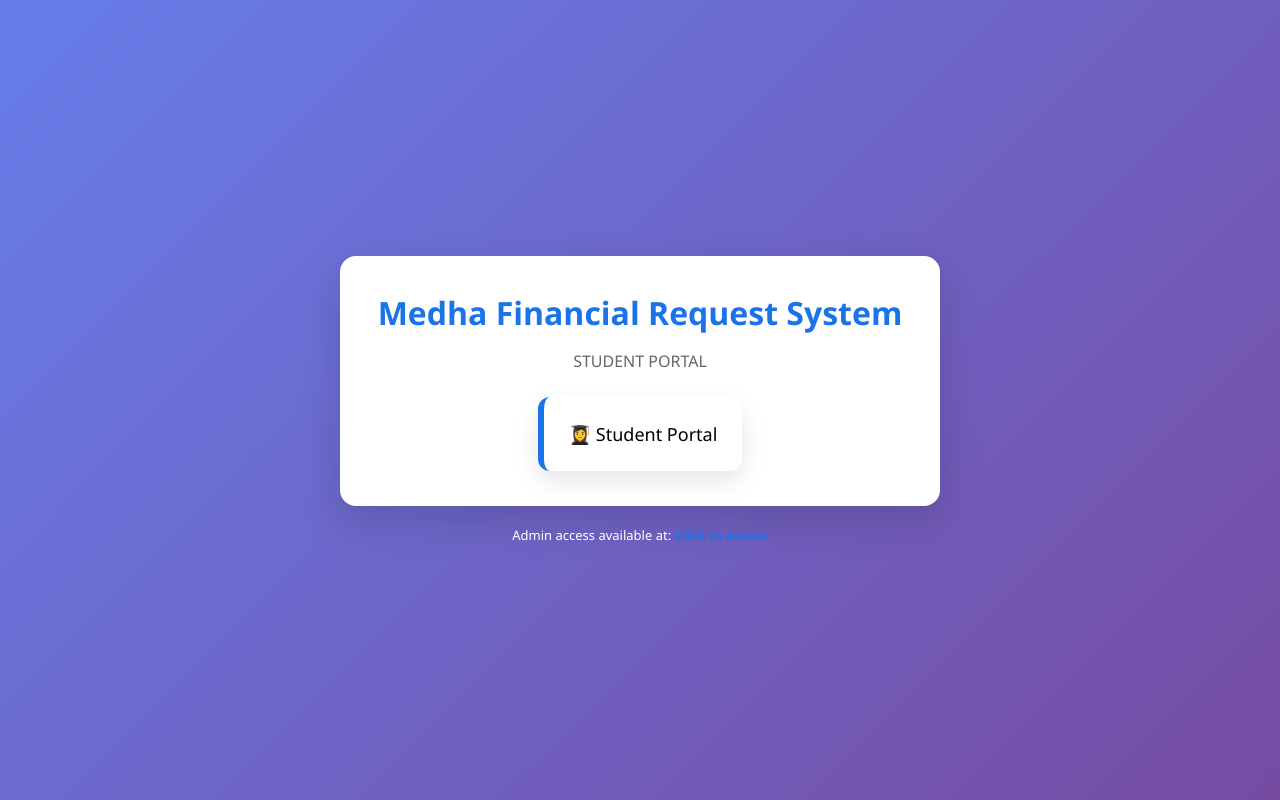
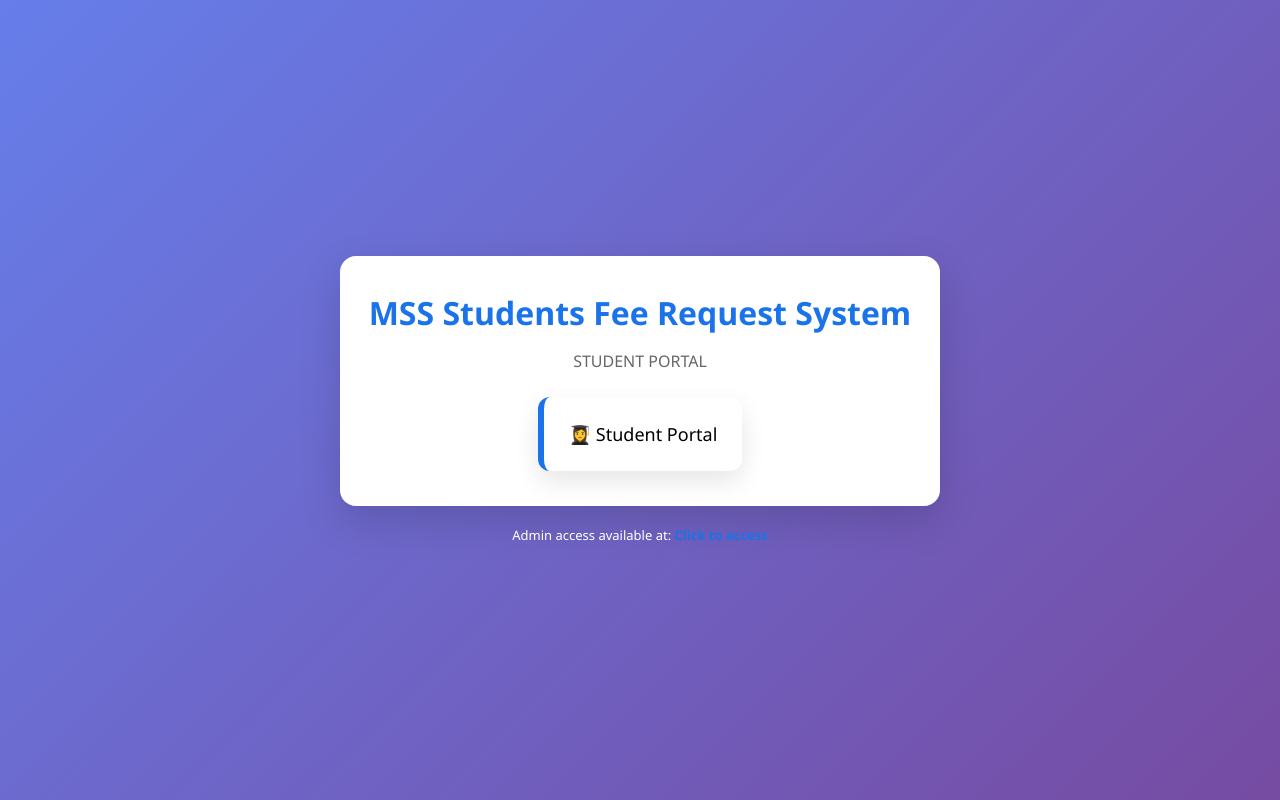
Before and after one commit to gurrapuvennela5/Medha-Financial-System, a plain HTML site: page index.html in a window 1280 px wide. Drawn offline with Linux system fonts and the light colour scheme.

Commit message:
Update index.html

```diff
--- a/index.html
+++ b/index.html
@@ -11,7 +11,7 @@
 <div class="landing-wrapper">
 
   <div class="hero">
-    <h1>Medha Financial Request System</h1>
+    <h1>MSS Students Fee Request System </h1>
     <p class="subtitle">STUDENT PORTAL</p>
 
     <div class="card-container">
```
